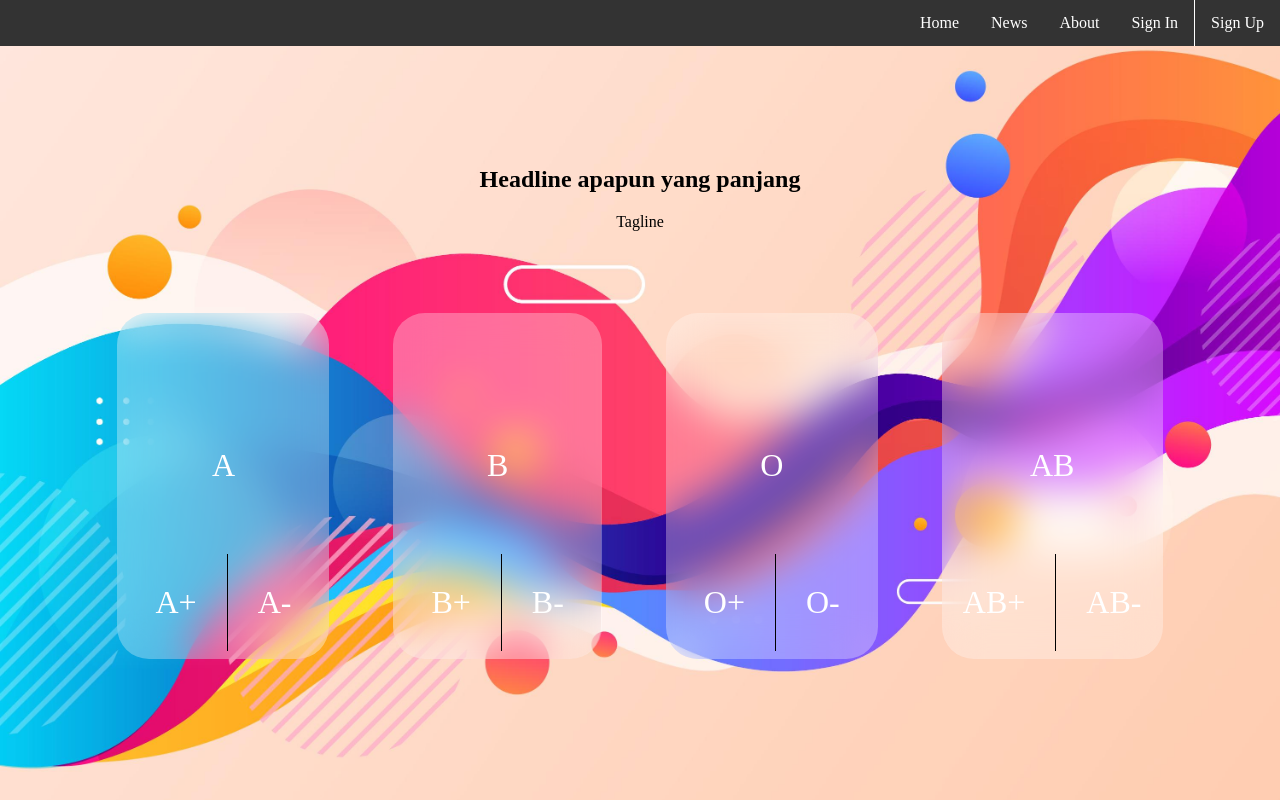
After one commit to Nielioo/Covid19-Website-AlmondTofuTeam, a PHP site: page /donor.php in a window 1280 px wide. The commit adds this page. Run offline with PHP 8.4, Linux system fonts and the light colour scheme; some web fonts are replaced.

Commit message:
bloodtype update

```diff
--- /dev/null
+++ b/donor.css
@@ -0,0 +1,135 @@
+/* devanagari */
+@font-face {
+  font-family: "Poppins";
+  font-style: normal;
+  font-weight: 400;
+  src: url(https://fonts.gstatic.com/s/poppins/v15/pxiEyp8kv8JHgFVrJJbecmNE.woff2)
+    format("woff2");
+  unicode-range: U+0900-097F, U+1CD0-1CF6, U+1CF8-1CF9, U+200C-200D, U+20A8,
+    U+20B9, U+25CC, U+A830-A839, U+A8E0-A8FB;
+}
+
+/* latin-ext */
+@font-face {
+  font-family: "Poppins";
+  font-style: normal;
+  font-weight: 400;
+  src: url(https://fonts.gstatic.com/s/poppins/v15/pxiEyp8kv8JHgFVrJJnecmNE.woff2)
+    format("woff2");
+  unicode-range: U+0100-024F, U+0259, U+1E00-1EFF, U+2020, U+20A0-20AB,
+    U+20AD-20CF, U+2113, U+2C60-2C7F, U+A720-A7FF;
+}
+
+/* latin */
+@font-face {
+  font-family: "Poppins";
+  font-style: normal;
+  font-weight: 400;
+  src: url(https://fonts.gstatic.com/s/poppins/v15/pxiEyp8kv8JHgFVrJJfecg.woff2)
+    format("woff2");
+  unicode-range: U+0000-00FF, U+0131, U+0152-0153, U+02BB-02BC, U+02C6, U+02DA,
+    U+02DC, U+2000-206F, U+2074, U+20AC, U+2122, U+2191, U+2193, U+2212, U+2215,
+    U+FEFF, U+FFFD;
+}
+
+.whitebg {
+  background-color: white;
+  color: #63d6fc;
+}
+
+.center {
+  position: absolute;
+  top: 50%;
+  left: 50%;
+  transform: translate(-50%, -50%);
+}
+
+body {
+  font-family: "Poppins";
+  box-sizing: border-box;
+  margin: 0;
+  padding: 0;
+  /* background-color: #bdefff; */
+  /* background: linear-gradient(aqua, black); */
+
+  background-image: url("assets/background.jpg");
+  background-size: 100%;
+}
+
+.container {
+}
+
+.hero {
+  margin-top: 100px;
+  text-align: center;
+  display: flex;
+  flex-flow: column wrap;
+}
+
+.bloodtype {
+    margin: 50px auto;
+    width: 80%;
+}
+
+.card_container {
+    display: flex;
+    flex-direction: row;
+    justify-content: center;
+    align-items: center;
+}
+
+.card {
+  /* background: white;
+  width: 200px;
+  display: inline-block;
+  margin: auto;
+  border-radius: 19px;
+  text-align: center;
+  box-shadow: -1px 15px 30px -12px black; */
+
+  width: 20%;
+  margin: 1em;
+  padding: 64px 8px 8px 8px;
+  border-radius: 1em;
+  border: 1px solid transparentize(white, 0.5);
+  text-shadow: 0 0 1em transparentize(black, 0.5);
+  /* background: transparentize(white, 1); */
+  background: rgba(255, 255, 255, 0.3);
+  backdrop-filter: blur(20px);
+  display: inline;
+  text-align: center;
+  font-size: 2em;
+  color: white;
+}
+
+.card_title {
+  padding: 70px;
+  transition: 0.3s;
+}
+
+.card_title:hover {
+    /* background-color: blue; */
+}
+
+.card_choice {
+  border-bottom-left-radius: 14px;
+  border-bottom-right-radius: 14px;
+  display: flex;
+  justify-content: center;
+  align-items: center;
+}
+
+.half {
+  width: 50%;
+  padding: 30px 30px;
+  border-right: 1px solid black;
+  /* border: 1px solid black */
+}
+
+.no-border {
+    border-right: none;
+}
+
+.clear_float::after {
+  clear: both;
+}
--- /dev/null
+++ b/donor.php
@@ -0,0 +1,61 @@
+<!DOCTYPE html>
+<html lang="en">
+
+<head>
+    <meta charset="UTF-8">
+    <meta http-equiv="X-UA-Compatible" content="IE=edge">
+    <meta name="viewport" content="width=device-width, initial-scale=1.0">
+    <title>Golongan Darah</title>
+    <link rel="stylesheet" href="donor.css">
+</head>
+
+<body>
+    <?php
+    require_once("navigation_bar.html");
+    ?>
+
+    <div class="container">
+        <section class="hero">
+            <h1>Headline apapun yang panjang</h1>
+            <label>Tagline</label>
+        </section>
+
+        <section class="bloodtype">
+            <div class="card_container">
+                <div class="card">
+                    <div class="card_title">A</div>
+                    <div class="card_choice">
+                        <div class="half clear_float">A+</div>
+                        <div class="half no-border clear_float">A-</div>
+                    </div>
+                </div>
+
+                <div class="card">
+                    <div class="card_title">B</div>
+                    <div class="card_choice">
+                        <div class="half clear_float">B+</div>
+                        <div class="half no-border clear_float">B-</div>
+                    </div>
+                </div>
+
+                <div class="card">
+                    <div class="card_title">O</div>
+                    <div class="card_choice">
+                        <div class="half clear_float">O+</div>
+                        <div class="half no-border clear_float">O-</div>
+                    </div>
+                </div>
+
+                <div class="card">
+                    <div class="card_title">AB</div>
+                    <div class="card_choice">
+                        <div class="half clear_float">AB+</div>
+                        <div class="half no-border clear_float">AB-</div>
+                    </div>
+                </div>
+            </div>
+        </section>
+    </div>
+</body>
+
+</html>
```
Also changed, not shown: index.css (+0 -7 lines), assets/background.jpg (added).
